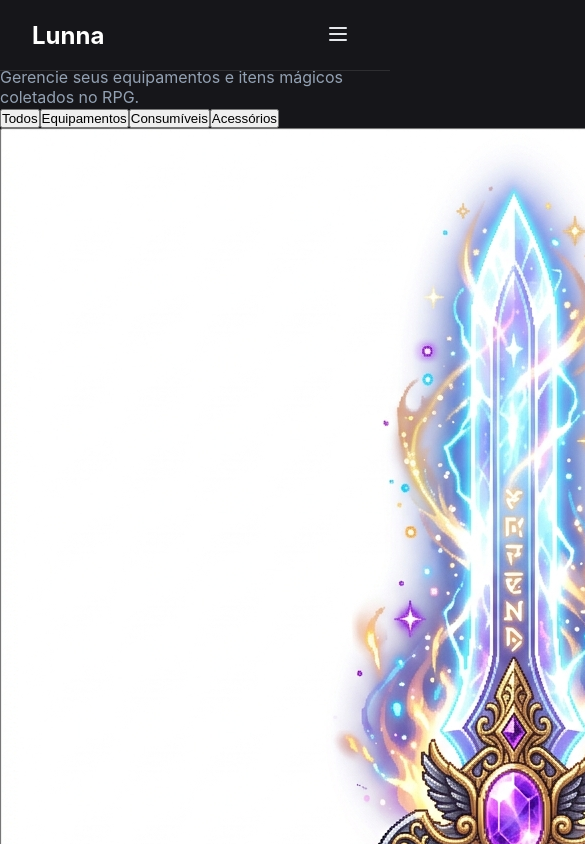
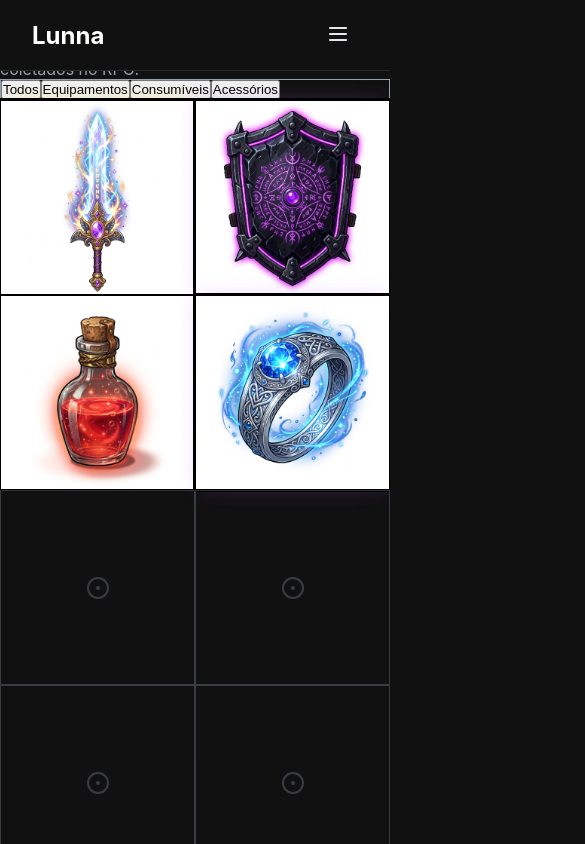
Before and after one commit to ryangustav/lunna-frontend, a Next.js app: page /inventory in a window 390 px wide. Shown: the top 844 px of the page, 585 px wide, since content can reach past the window. Built offline with nearby package versions, Linux system fonts and the light colour scheme.

Commit message:
fix: style in new pages

```diff
--- a/src/app/inventory/page.tsx
+++ b/src/app/inventory/page.tsx
@@ -89,14 +89,14 @@ export default function InventoryPage() {
   );
 
   return (
-    <div className="min-h-screen bg-[#0B0C10] text-gray-200 p-8 font-sans">
+    <div className="min-h-screen bg-brand-dark text-gray-200 p-8 font-sans">
       <div className="max-w-6xl mx-auto">
 
         {/* Header */}
         <div className="flex flex-col md:flex-row md:items-center justify-between gap-6 mb-12">
             <div className="space-y-1">
                 <div className="flex items-center gap-3">
-                    <Backpack className="w-8 h-8 text-purple-500" />
+                    <Backpack className="w-8 h-8 text-brand-purple" />
                     <h1 className="text-4xl font-extrabold tracking-tight text-white">Inventário</h1>
                 </div>
                 <p className="text-gray-400">Gerencie seus equipamentos e itens mágicos coletados no RPG.</p>
@@ -110,7 +110,7 @@ export default function InventoryPage() {
                         onClick={() => setActiveTab(tab)}
                         className={`px-5 py-2.5 rounded-xl transition-all text-sm font-medium ${
                             activeTab === tab
-                            ? "bg-purple-600 text-white shadow-lg"
+                            ? "bg-brand-purple text-white shadow-lg shadow-brand-purple/20"
                             : "text-gray-400 hover:text-white hover:bg-white/5"
                         }`}
                     >
@@ -129,14 +129,14 @@ export default function InventoryPage() {
                         <button
                             key={item.id}
                             onClick={() => setSelectedItem(item)}
-                            className={`relative aspect-square rounded-2xl p-4 transition-all duration-300 hover:scale-105 flex items-center justify-center border group ${
-                                selectedItem?.id === item.id ? "ring-2 ring-purple-500 border-purple-500 animate-pulse" : rarityStyles[item.rarity]
+                            className={`relative aspect-square rounded-2xl p-4 transition-all duration-300 hover:scale-105 flex items-center justify-center border group overflow-hidden ${
+                                selectedItem?.id === item.id ? "ring-2 ring-brand-purple border-brand-purple animate-pulse" : rarityStyles[item.rarity]
                             }`}
                         >
                             <img
                                 src={item.icon}
                                 alt={item.name}
-                                className="w-full h-full object-contain filter drop-shadow-[0_0_8px_rgba(255,255,255,0.2)]"
+                                className="w-full h-full object-contain filter drop-shadow-[0_0_8px_rgba(255,255,255,0.2)] max-h-32"
                             />
 
                             {/* Rarity Label (Mobile) */}
@@ -148,7 +148,7 @@ export default function InventoryPage() {
 
                     {/* Placeholder Slots */}
                     {Array.from({ length: 12 - filteredItems.length }).map((_, i) => (
-                        <div key={`empty-${i}`} className="aspect-square rounded-2xl bg-[#1F2833]/20 border border-white/5 flex items-center justify-center opacity-30">
+                        <div key={`empty-${i}`} className="aspect-square rounded-2xl bg-brand-card/20 border border-white/5 flex items-center justify-center opacity-30">
                             <CircleDot className="w-6 h-6 text-gray-700" />
                         </div>
                     ))}
@@ -156,9 +156,9 @@ export default function InventoryPage() {
             </div>
 
             {/* Sidebar de Detalhes */}
-            <div className="lg:col-span-4 self-start sticky top-8">
+            <div className="lg:col-span-4 self-start sticky top-24">
                 {selectedItem ? (
-                    <div className="bg-[#1F2833]/40 backdrop-blur-xl border border-white/10 rounded-3xl p-8 space-y-8 animate-in fade-in slide-in-from-right-4">
+                    <div className="bg-brand-card/40 backdrop-blur-xl border border-white/10 rounded-3xl p-8 space-y-8 animate-in fade-in slide-in-from-right-4">
 
                         <div className="relative aspect-square w-48 mx-auto bg-white/5 rounded-3xl p-6 border border-white/5 shadow-2xl">
                              <img
@@ -185,7 +185,7 @@ export default function InventoryPage() {
 
                         <div className="space-y-4">
                             <div className="flex items-center gap-2 text-sm font-semibold text-gray-300">
-                                <Info size={16} className="text-purple-400" />
+                                <Info size={16} className="text-brand-purple" />
                                 <span>Descrição</span>
                             </div>
                             <p className="text-gray-400 leading-relaxed text-sm italic">
@@ -201,7 +201,7 @@ export default function InventoryPage() {
                                             <span className="text-[10px] uppercase font-bold text-gray-500 tracking-wider">
                                                 {stat.name}
                                             </span>
-                                            <span className="text-lg font-bold text-purple-400">
+                                            <span className="text-lg font-bold text-brand-purple">
                                                 {stat.value}
                                             </span>
                                         </div>
@@ -210,7 +210,7 @@ export default function InventoryPage() {
                              </div>
                         )}
 
-                        <button className="w-full py-4 bg-gradient-to-r from-purple-600 to-cyan-600 rounded-2xl font-bold text-white shadow-xl hover:shadow-purple-500/20 hover:scale-[1.02] active:scale-[0.98] transition-all">
+                        <button className="w-full py-4 bg-gradient-to-r from-brand-purple to-cyan-600 rounded-2xl font-bold text-white shadow-xl hover:shadow-brand-purple/20 hover:scale-[1.02] active:scale-[0.98] transition-all">
                             Equipar Item
                         </button>
 
@@ -226,16 +226,6 @@ export default function InventoryPage() {
         </div>
 
       </div>
-
-      <style jsx global>{`
-        @keyframes fade-in {
-          from { opacity: 0; }
-          to { opacity: 1; }
-        }
-        .animate-fade-in {
-          animation: fade-in 0.5s ease-out;
-        }
-      `}</style>
     </div>
   );
 }
--- a/src/components/Nav.tsx
+++ b/src/components/Nav.tsx
@@ -243,35 +243,35 @@ const Nav = () => {
               </button>
 
               {showUserMenu && (
-                <div className="absolute right-0 mt-3 w-56 bg-[#0B0C10]/95 backdrop-blur-xl border border-white/10 rounded-2xl shadow-2xl p-2 z-50 animate-in fade-in slide-in-from-top-2">
+                <div className="absolute right-0 mt-3 w-56 bg-brand-card/98 backdrop-blur-xl border border-white/10 rounded-2xl shadow-2xl p-2 z-50 animate-in fade-in slide-in-from-top-2">
                   <Link
                     href="/dashboard"
-                    className="flex items-center gap-3 w-full p-3 text-gray-300 hover:bg-purple-500/20 hover:text-white rounded-xl transition-all"
+                    className="flex items-center gap-3 w-full p-3 text-gray-300 hover:bg-brand-purple/20 hover:text-white rounded-xl transition-all"
                     onClick={() => setShowUserMenu(false)}
                   >
                     <LayoutDashboard size={18} />
-                    <span>Dashboard</span>
+                    <span className="font-medium">Dashboard</span>
                   </Link>
                   <Link
                     href="/profile"
-                    className="flex items-center gap-3 w-full p-3 text-gray-300 hover:bg-purple-500/20 hover:text-white rounded-xl transition-all"
+                    className="flex items-center gap-3 w-full p-3 text-gray-300 hover:bg-brand-purple/20 hover:text-white rounded-xl transition-all"
                     onClick={() => setShowUserMenu(false)}
                   >
                     <UserIcon size={18} />
-                    <span>Perfil</span>
+                    <span className="font-medium">Perfil</span>
                   </Link>
                   <Link
                     href="/inventory"
-                    className="flex items-center gap-3 w-full p-3 text-gray-300 hover:bg-purple-500/20 hover:text-white rounded-xl transition-all"
+                    className="flex items-center gap-3 w-full p-3 text-gray-300 hover:bg-brand-purple/20 hover:text-white rounded-xl transition-all"
                     onClick={() => setShowUserMenu(false)}
                   >
                     <Backpack size={18} />
-                    <span>Inventário</span>
+                    <span className="font-medium">Inventário</span>
                   </Link>
                   <div className="h-px bg-white/5 my-2 mx-1" />
                   <button
                     onClick={handleLogout}
-                    className="flex items-center gap-3 w-full p-3 text-red-400 hover:bg-red-500/10 rounded-xl transition-all"
+                    className="flex items-center gap-3 w-full p-3 text-red-400 hover:bg-red-500/10 rounded-xl transition-all font-medium text-left"
                   >
                     <LogOut size={18} />
                     <span>Sair</span>
--- a/src/styles/globals.css
+++ b/src/styles/globals.css
@@ -1,5 +1,9 @@
+@tailwind base;
+@tailwind components;
+@tailwind utilities;
+
 :root {
-    --background: #16161a;
+    --background: #111111;
     --headline: #fffffe;
     --paragraph: #94a1b2;
     --button: #7f5af0;
--- a/tailwind.config.ts
+++ b/tailwind.config.ts
@@ -11,6 +11,11 @@ export default {
       colors: {
         background: "var(--background)",
         foreground: "var(--foreground)",
+        brand: {
+          purple: "#7f5af0",
+          dark: "#111111",
+          card: "#16161a",
+        }
       },
     },
   },
```
Also changed, not shown: src/app/profile/page.tsx (+12 -12 lines).
